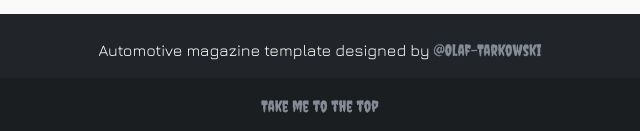
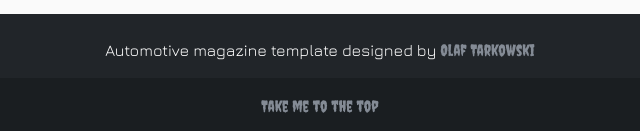
Before and after one commit to Olaf-Tarkowski/bootstrap-playground, a plain HTML site: page index.html in a window 1280 px wide. Shown: the part 1651-1782 px from the top of the page, 320-960 px from the left. Drawn offline with nearby package versions, Linux system fonts and the light colour scheme.

Commit message:
change class name

```diff
--- a/index.html
+++ b/index.html
@@ -181,11 +181,11 @@
   </section>
   <footer class="bg-dark text-center text-white">
     <div class="container p-4 pb-0">
-      <p>Automotive magazine template designed by <a class="link font"
-          href="https://github.com/Olaf-Tarkowski">@Olaf-Tarkowski</a></p>
+      <p>Automotive magazine template designed by <a class="font gray" href="https://github.com/Olaf-Tarkowski">Olaf
+          Tarkowski</a></p>
     </div>
     <div class="text-center p-3" style="background-color: rgba(0, 0, 0, 0.2);">
-      <a class="link font" href="#">Take me to the top</a>
+      <a class="font gray" href="#">Take me to the top</a>
     </div>
   </footer>
   <script src="https://cdn.jsdelivr.net/npm/bootstrap@5.1.3/dist/js/bootstrap.bundle.min.js"
--- a/style.css
+++ b/style.css
@@ -30,7 +30,6 @@
   color: #EEEeee;
 }
 
-.link {
-  text-decoration: none;
+.gray {
   color: #848b95;
 }
```
